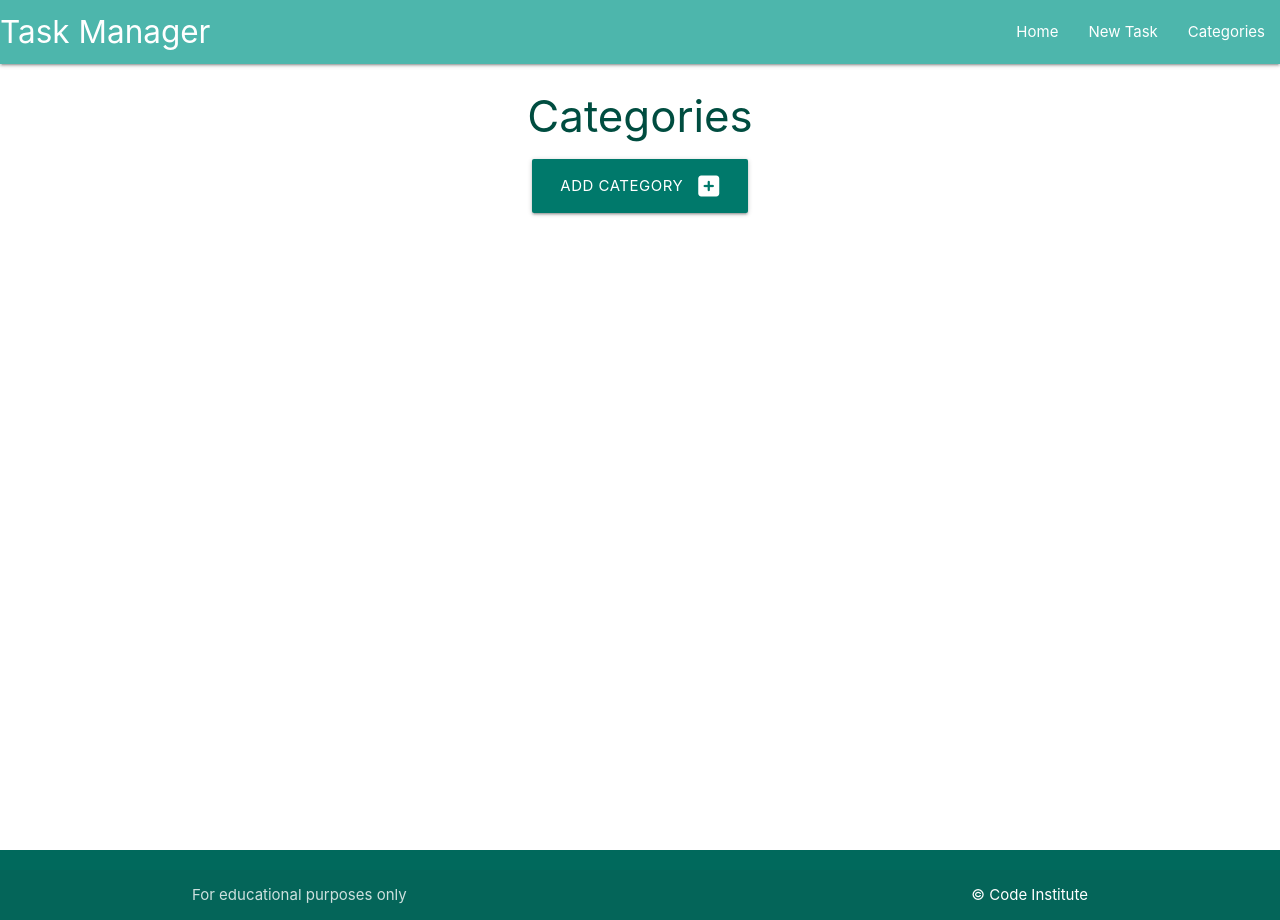
After one commit to pez57/flask-task-manager-app, a Flask app: page /categories in a window 1280 px wide. The commit adds this page. Run offline with Flask 2, Linux system fonts and the light colour scheme; data that the repository does not hold is empty; some libraries are stand-ins or nearby versions.

Commit message:
Added categories content as cards with for loop to name them and display in order

```diff
--- a/taskmanager/routes.py
+++ b/taskmanager/routes.py
@@ -1,4 +1,4 @@
-from flask import render_template
+from flask import render_template, request, redirect, url_for
 from taskmanager import app, db
 from taskmanager.models import Category, Task
 
@@ -6,3 +6,19 @@ from taskmanager.models import Category, Task
 @app.route("/")
 def home():
     return render_template("tasks.html")
+
+
+@app.route("/categories")
+def categories():
+    categories = list(Category.query.order_by(Category.category_name).all())
+    return render_template("categories.html", categories=categories)
+
+
+@app.route("/add_category", methods=["GET", "POST"])
+def add_category():
+    if request.method == "POST":
+        category = Category(category_name=request.form.get("category_name"))
+        db.session.add(category)
+        db.session.commit()
+        return redirect(url_for("categories"))
+    return render_template("add_category.html")
--- a/taskmanager/templates/base.html
+++ b/taskmanager/templates/base.html
@@ -22,7 +22,7 @@
                 <ul class="right hide-on-med-and-down">
                     <li><a href="{{ url_for('home') }}">Home</a></li>
                     <li><a href="">New Task</a></li>
-                    <li><a href="">Catagories</a></li>
+                    <li><a href="{{ url_for('categories') }}">Categories</a></li>
                 </ul>
             </div>
         </nav>
@@ -30,7 +30,7 @@
         <ul class="sidenav" id="mobile-demo">
             <li><a href="{{ url_for('home') }}">Home</a></li>
             <li><a href="">New Task</a></li>
-            <li><a href="">Catagories</a></li>
+            <li><a href="{{ url_for('categories') }}">Categories</a></li>
         </ul>
     </header>
 
--- /dev/null
+++ b/taskmanager/templates/categories.html
@@ -0,0 +1,30 @@
+{% extends "base.html" %}
+{% block content %}
+
+<h3 class="teal-text text-darken-4 center-align">Categories</h3>
+
+<div class="row">
+    <div class="col s12 center-align">
+        <a href="{{ url_for('add_category') }}" class="btn-large teal darken-2">
+            Add Category <i class="fas fa-plus-square right"></i>
+        </a>
+    </div>
+</div>
+
+<div class="row">
+    {% for category in categories %}
+    <div class="col s12 m6 l3">
+      <div class="card teal darken-1">
+        <div class="card-content white-text">
+          <span class="card-title">{{ category.category_name }}</span>
+        </div>
+        <div class="card-action">
+          <a href="#" class="btn green accent-4">Edit</a>
+          <a href="#" class="btn red">Delete</a>
+        </div>
+      </div>
+    </div>
+    {% endfor %}
+  </div>
+
+{% endblock %}
```
Also changed, not shown: taskmanager/templates/add_category.html (added, +27 -0 lines).
